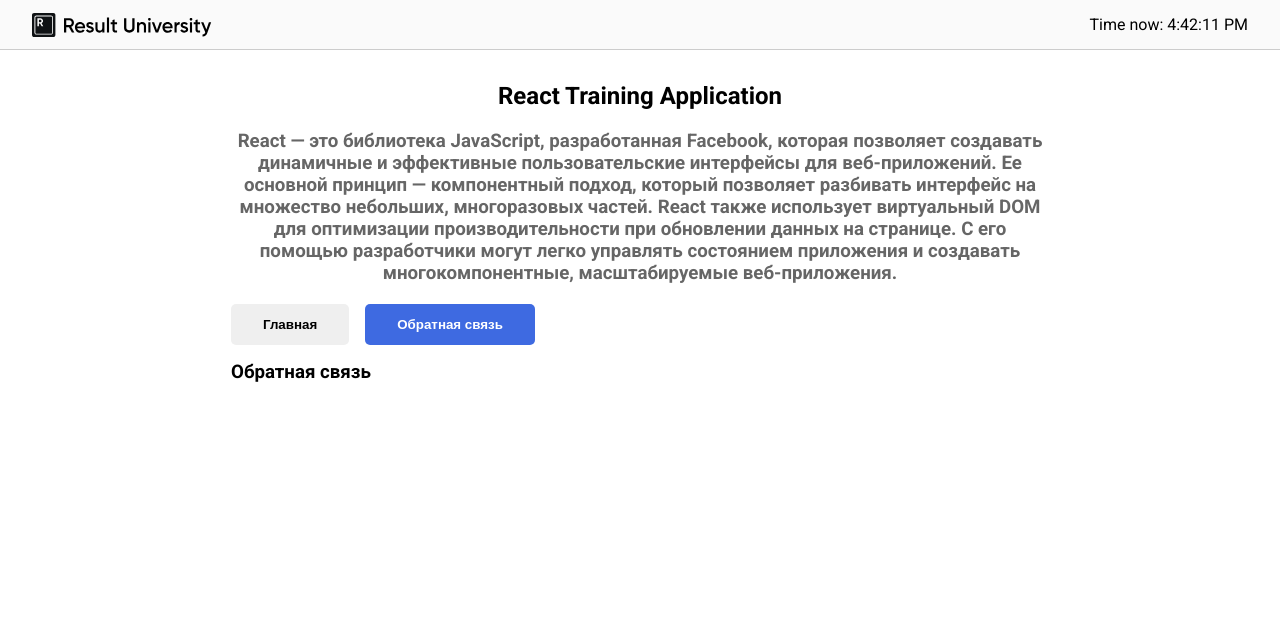
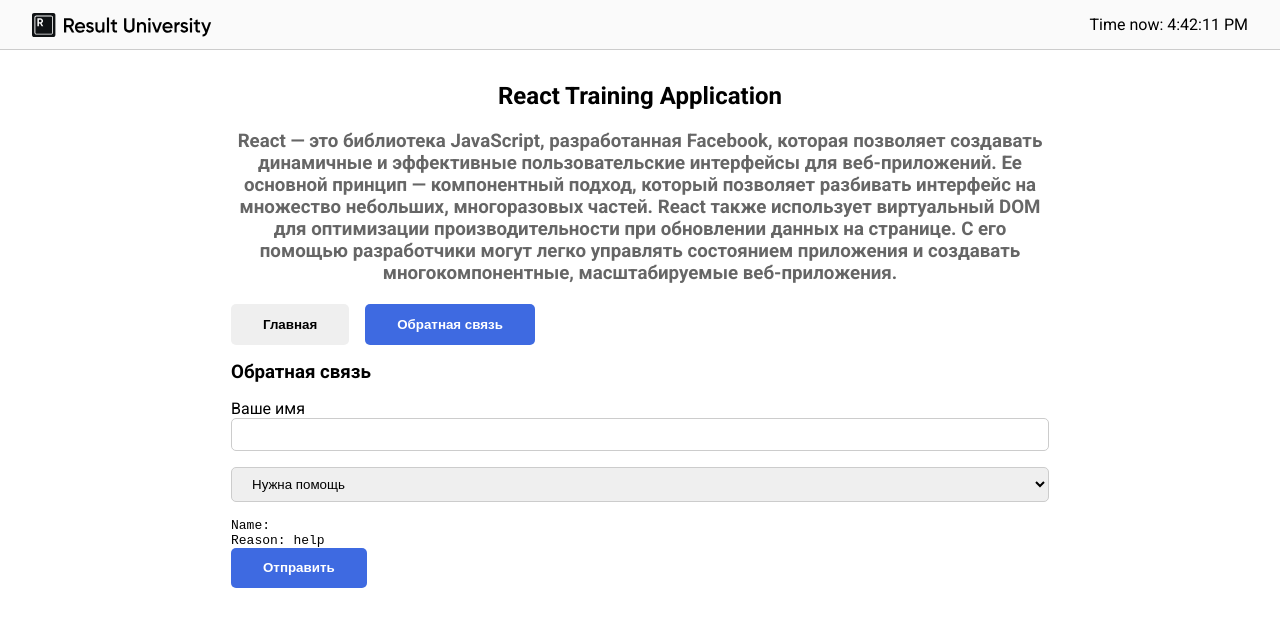
Before and after one commit to UAHIG/VladilenMinin, a React (Create React App) app in the folder react-intro-project/: page / in a window 1280 px wide. Both pictures are taken after a click on the button "Обратная связь". Shown: the top 626 px of the page. Built offline with nearby package versions, Linux system fonts and the light colour scheme.

Commit message:
feat: forms added

```diff
--- a/react-intro-project/src/components/Button/Button.jsx
+++ b/react-intro-project/src/components/Button/Button.jsx
@@ -1,9 +1,10 @@
 import classes from "./Button.module.css"
 
-export default function Button({ children, onClickfromAppJS, isActive }) {
+export default function Button({ children, isActive, onClickfromAppJS, ...props }) {
   return (
     <button
       className={isActive ? `${classes.button} ${classes.active}` : classes.button}
+      {...props}
       onClick={onClickfromAppJS}>
       {children}
     </button>
--- a/react-intro-project/src/components/FeedbackSection.jsx
+++ b/react-intro-project/src/components/FeedbackSection.jsx
@@ -1,7 +1,53 @@
+import { useState } from "react"
+import Button from "./Button/Button"
+
 export default function FeedbackSection() {
+  const [name, setName] = useState("")
+  const [hasError, setHasError] = useState(false)
+  const [reason, setReason] = useState("help")
+
+  function handleNameChange(event) {
+    setName(event.target.value)
+    setHasError(event.target.value.trim().length === 0)
+  }
+
+  function handleReasonChange(event) {
+    setReason(event.target.value)
+  }
+
   return (
     <section>
       <h3>Обратная связь</h3>
+      <form>
+        <label htmlFor='name'>Ваше имя</label>
+        <input
+          type='text'
+          className='control'
+          value={name}
+          style={{
+            border: hasError ? '1px solid red' : null
+          }}
+          onChange={handleNameChange}
+        />
+
+        <select
+          id='reason'
+          className='control'
+          value={reason}
+          onChange={handleReasonChange}>
+          <option value='error'>Ошибка</option>
+          <option value='help'>Нужна помощь</option>
+          <option value='suggest'>Предложение</option>
+        </select>
+
+        <pre>
+          Name: {name}
+          <br />
+          Reason: {reason}
+        </pre>
+
+        <Button disabled={hasError} isActive={!hasError}>Отправить</Button>
+      </form>
     </section>
   )
 }
--- a/react-intro-project/src/index.css
+++ b/react-intro-project/src/index.css
@@ -40,3 +40,11 @@
   text-align: center;
   margin-bottom: 20px;
 }
+
+.control {
+  border: 1px solid #ccc;
+  border-radius: 5px;
+  padding: 0.5rem 1rem;
+  width: 100%;
+  margin-bottom: 1rem;
+}
```
